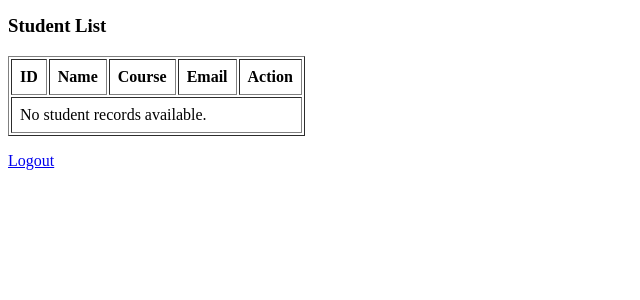
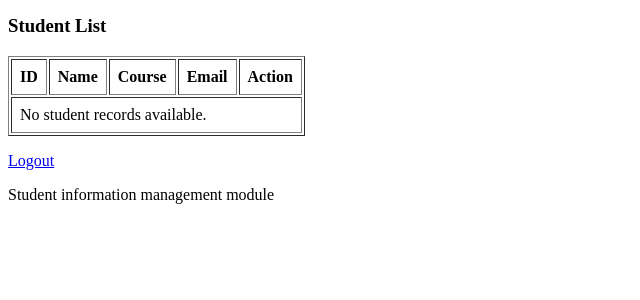
Before and after one commit to GaganaGB/StudentInformationSystem, a Flask app: page /students in a window 1280 px wide. Shown: the part 286-586 px from the top of the page, without its empty margins (0-640 px from the left). Run offline with Flask 3, Linux system fonts and the light colour scheme; the visitor is signed in with stand-in values (Sample User, id 1).

Commit message:
Add student information management feature

```diff
--- a/templates/students.html
+++ b/templates/students.html
@@ -56,5 +56,6 @@
     </table>
 
     <p><a href="{{ url_for('logout') }}">Logout</a></p>
+    <p>Student information management module</p>
 </body>
 </html>
```
